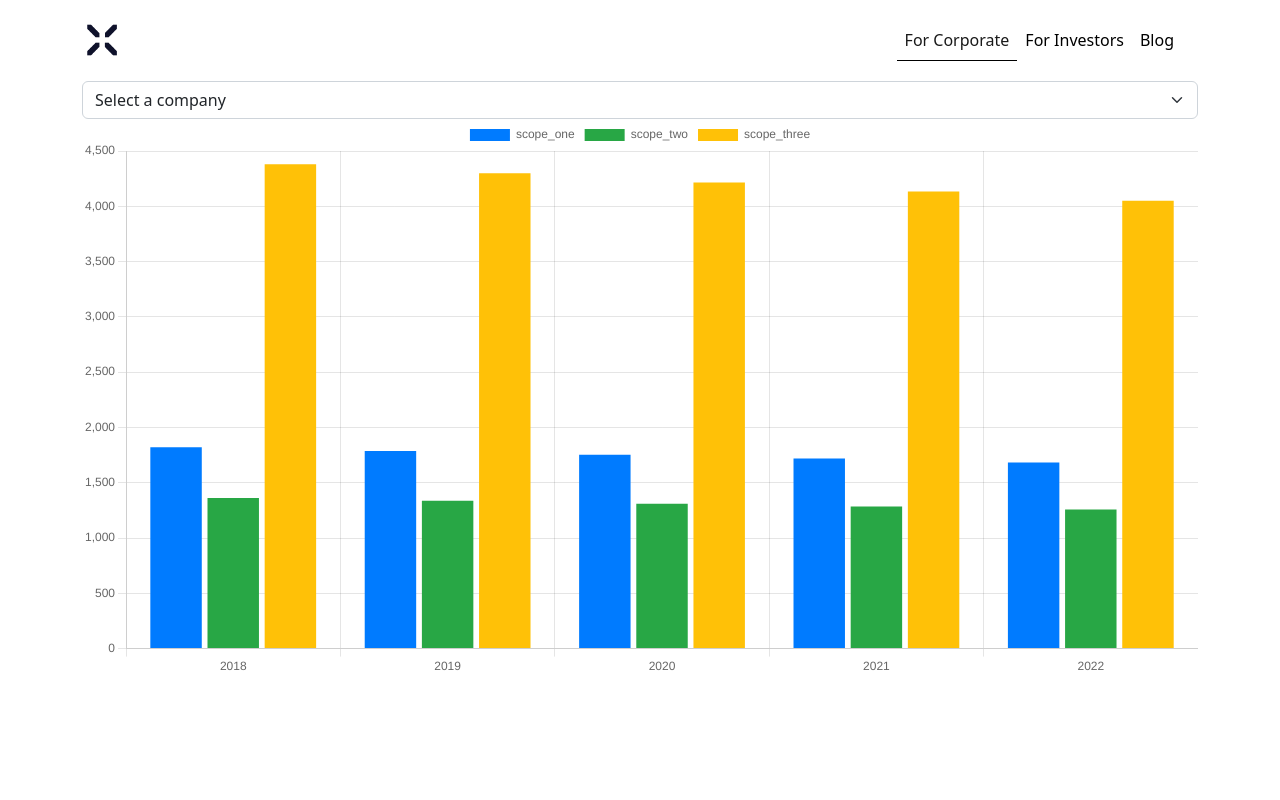
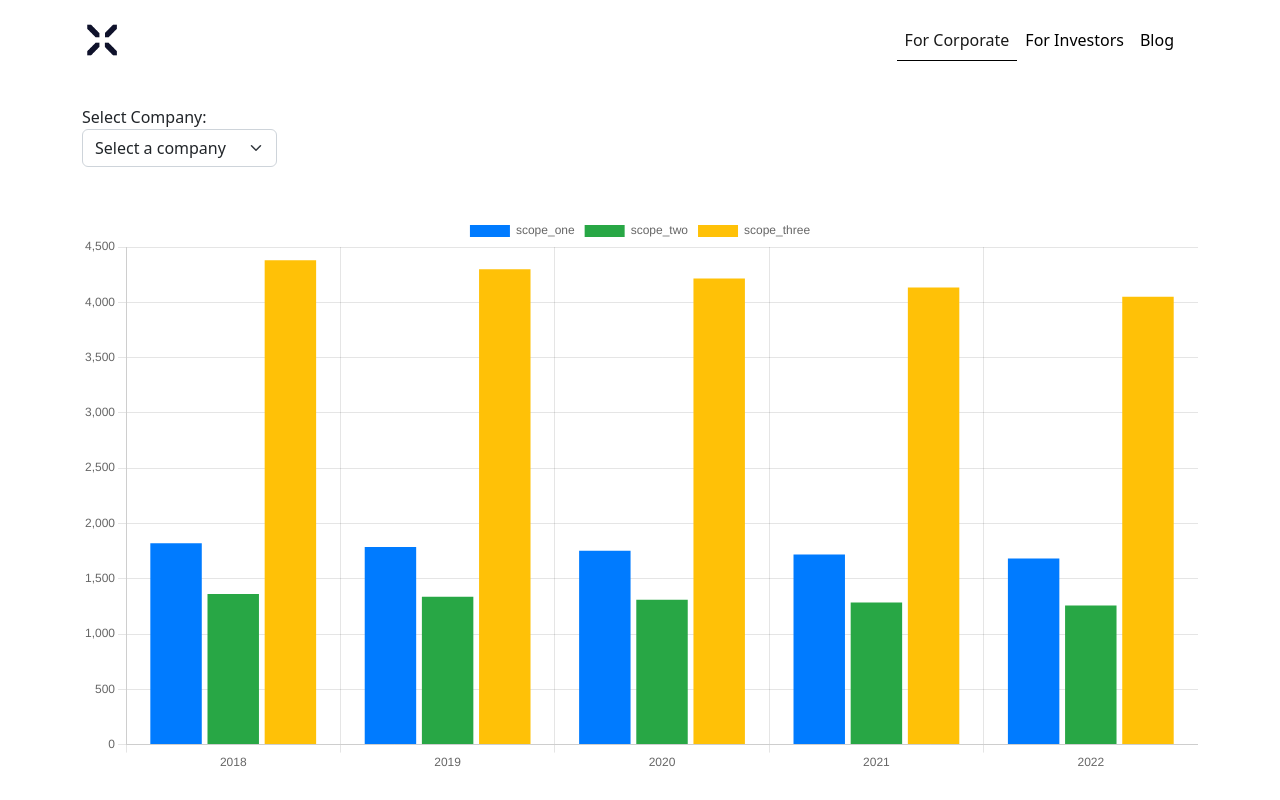
Before and after one commit to MattGoose/verdantix-take-home, a React (Vite) app: page / in a window 1280 px wide. Built offline with nearby package versions, Linux system fonts and the light colour scheme.

Commit message:
additional styling tweaks

```diff
--- a/src/components/corporate/companySelector.tsx
+++ b/src/components/corporate/companySelector.tsx
@@ -8,6 +8,9 @@ export default function CompanySelector() {
     const companies = getCompanies()
 
     return(
+        <>
+            <label>
+                Select Company:
                 <select
                     className="form-select"
                     value={selectedCompany}
@@ -18,5 +21,7 @@ export default function CompanySelector() {
                         <option key={company} value={company}>{company}</option>
                     ))}
                 </select>
+            </label>
+        </>
     )
 }
--- a/src/components/corporate/corporateChart.tsx
+++ b/src/components/corporate/corporateChart.tsx
@@ -32,6 +32,6 @@ export default function CorporateChart() {
     }
 
     return (
-        <Bar data={data} />
+        <Bar className="mt-5" data={data} />
     )
 }
--- a/src/pages/blogPage.tsx
+++ b/src/pages/blogPage.tsx
@@ -32,7 +32,7 @@ export default function BlogPage() {
   if (errorMessage) return <Notification message={errorMessage} />
 
   if (posts) return (
-    <div className="container">
+    <div className="container py-4">
       <div className="row">
         {posts.map((post) => (
           <div key={post?.source_file} className="col-12 col-lg-4 mb-3">
--- a/src/pages/corporatePage.tsx
+++ b/src/pages/corporatePage.tsx
@@ -49,7 +49,7 @@ export default function CorporatePage() {
   if (errorMessage) return <Notification message={errorMessage} />
 
   return (
-    <div className="container">
+    <div className="container py-4">
       <CompanySelector />
       <CorporateChart />
     </div>
--- a/src/pages/investorPage.tsx
+++ b/src/pages/investorPage.tsx
@@ -1,6 +1,6 @@
 export default function InvestorPage() {
     return (
-      <div className="container">
+      <div className="container py-4">
         <h3>Under maintanence!</h3>
       </div>
     )
--- a/src/pages/postPage.tsx
+++ b/src/pages/postPage.tsx
@@ -12,7 +12,7 @@ export default function PostPage() {
     if (!postData) return <Notification message="Post not found!" />
 
     return (
-        <div className="container">
+        <div className="container py-4">
             <article className="blogPost">
                 {postData.intro.map((intro, i) => (
                     <p className="intro" key={i}>{intro}</p>
```
Lines whose indentation alone changed are shown as unchanged.
